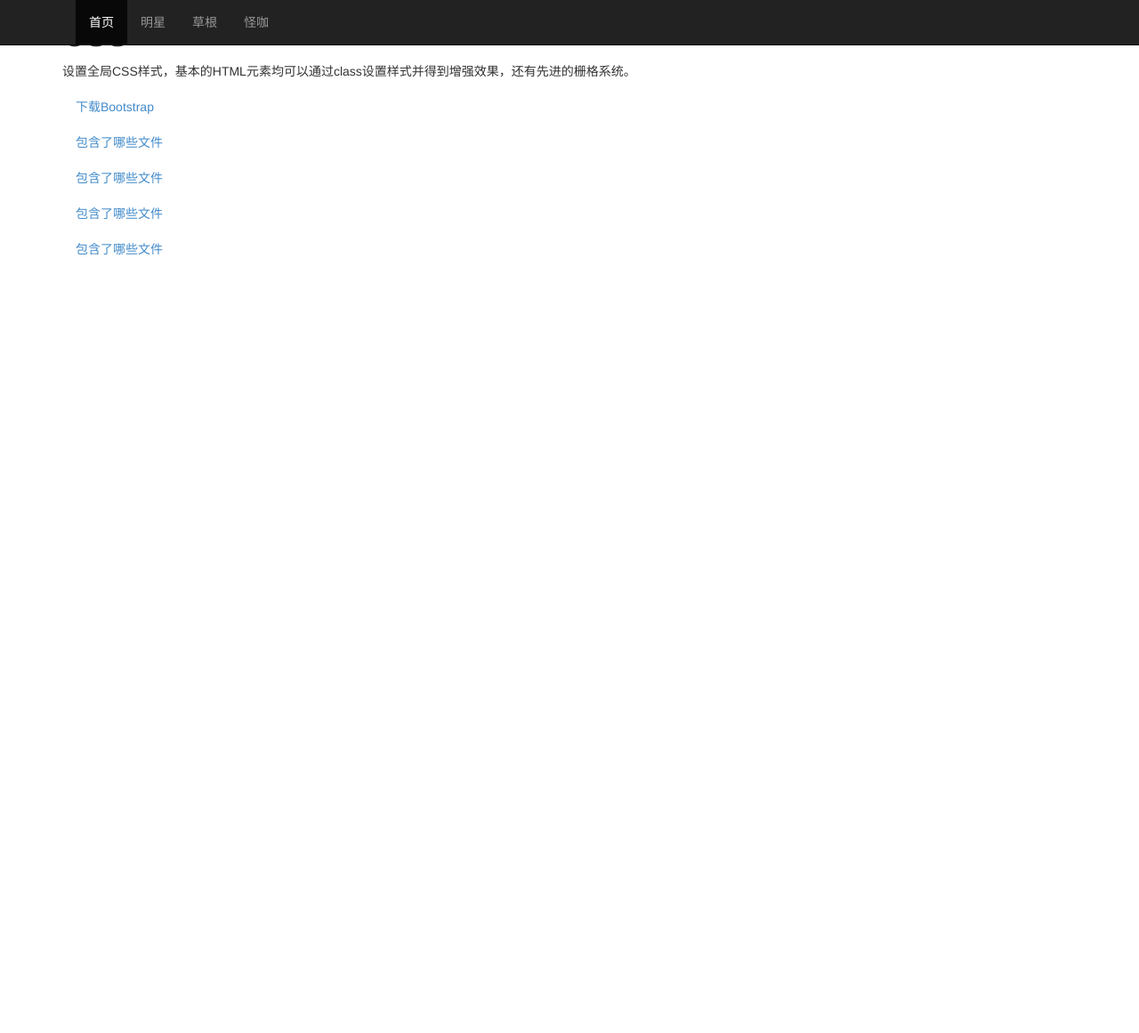
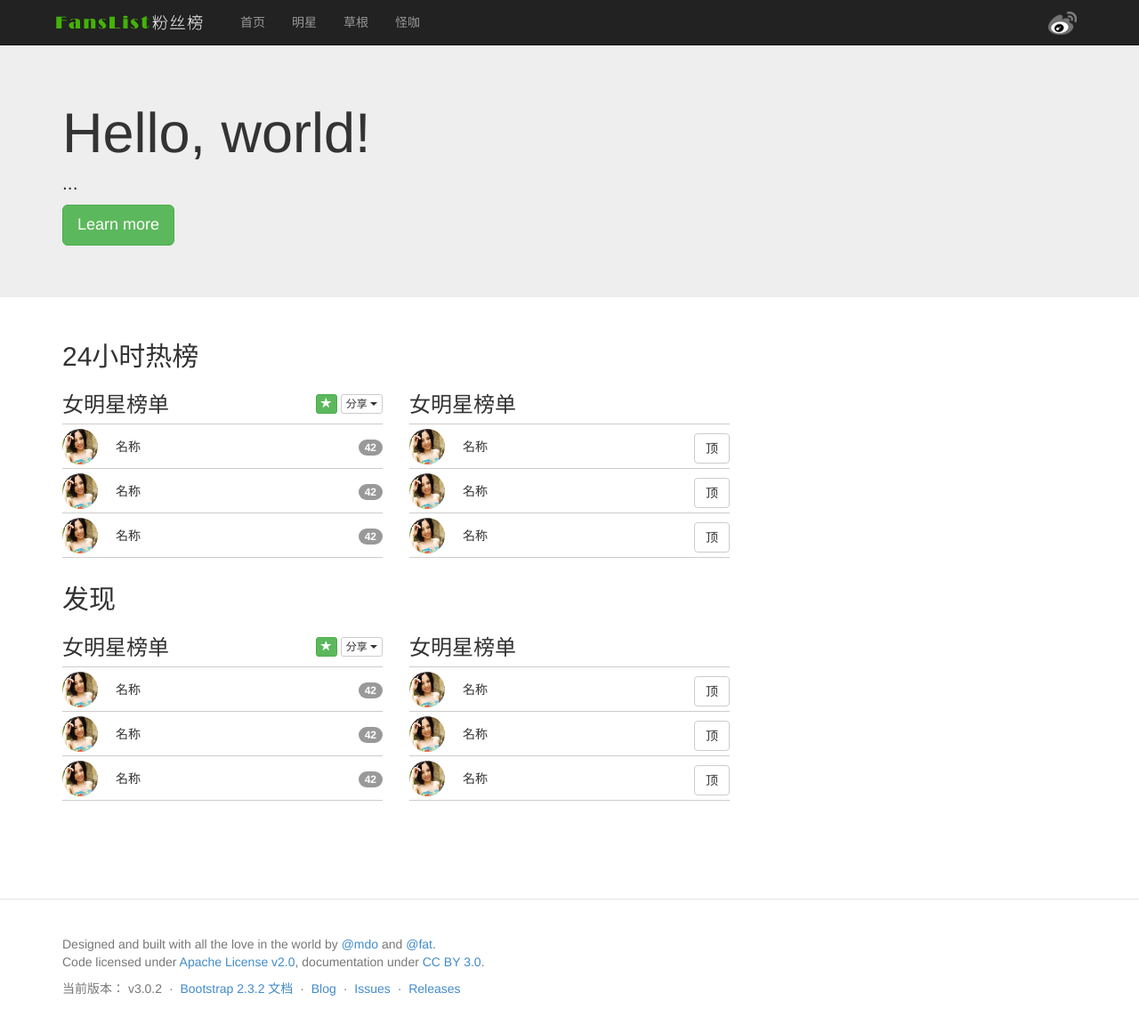
Before and after one commit to zhangyujian/fanslist, a PHP site: page / in a window 1280 px wide. Shown: the whole page at 89% size. Before the commit the page ends 287 px from the top, so only its background shows below. Run offline with PHP 8.4, Linux system fonts and the light colour scheme.

Commit message:
logo and detail.html

```diff
--- a/css/docs.css
+++ b/css/docs.css
@@ -52,7 +52,6 @@ body {
 
 /* Outline button for use within the docs */
 .btn-outline {
-  color: #563d7c;
   background-color: #fff;
   border-color: #e5e5e5;
 }
@@ -60,8 +59,6 @@ body {
 .btn-outline:focus,
 .btn-outline:active {
   color: #fff;
-  background-color: #563d7c;
-  border-color: #563d7c;
 }
 
 /* Inverted outline button (white on dark) */
@@ -73,7 +70,6 @@ body {
 .btn-outline-inverse:hover,
 .btn-outline-inverse:focus,
 .btn-outline-inverse:active {
-  color: #563d7c;
   text-shadow: none;
   background-color: #fff;
   border-color: #fff;
@@ -88,18 +84,17 @@ body {
 
 .bs-docs-nav {
   text-shadow: 0 -1px 0 rgba(0,0,0,.15);
+  /*
   background-color: #563d7c;
   border-color: #463265;
+  */
   box-shadow: 0 1px 0 rgba(255,255,255,.1);
-}
-.bs-docs-nav .navbar-collapse {
-  border-color: #463265;
 }
 .bs-docs-nav .navbar-brand {
   display: block; margin: 10px 20px 0 0; width: 180px; height: 30px; text-indent: -999em; background: url(../images/logo.png) no-repeat;
 }
 .bs-docs-nav .navbar-nav > li > a {
-  color: #cdbfe3;
+  /*color: #cdbfe3;*/
 }
 .bs-docs-nav .navbar-nav > li > a:hover {
   color: #fff;
@@ -107,15 +102,8 @@ body {
 .bs-docs-nav .navbar-nav > .active > a,
 .bs-docs-nav .navbar-nav > .active > a:hover {
   color: #fff;
-  background-color: #463265;
 }
-.bs-docs-nav .navbar-toggle {
-  border-color: #563d7c;
-}
-.bs-docs-nav .navbar-toggle:hover {
-  background-color: #463265;
-  border-color: #463265;
-}
+
 
 
 /*
@@ -342,7 +330,6 @@ body {
   font-size: 13px !important;
   line-height: 16px !important;
   text-align: left;
-  background: #463265 !important;
   border: 0 !important;
   box-shadow: inset 0 3px 5px rgba(0,0,0,.075);
 }
@@ -489,9 +476,7 @@ body {
 .bs-sidebar .nav > .active:hover > a,
 .bs-sidebar .nav > .active:focus > a {
   font-weight: bold;
-  color: #563d7c;
   background-color: transparent;
-  border-right: 1px solid #563d7c;
 }
 
 /* Nav: second level (shown on .active) */
--- a/css/style.css
+++ b/css/style.css
@@ -1,12 +1,12 @@
 .list{ padding: 0; }
 .list li{ display: block; height: 50px; border-bottom: solid 1px #ccc; clear: both; }
 .list li .pic,
-.list li h3{ float: left; line-height: 50px; }
+.list li h4{ float: left; line-height: 50px; }
 .list li .action{ float: right; line-height: 50px; }
 .list li .pic img{ display: block; margin-top:5px; width: 40px; height: 40px; }
-.list li h3{ margin: 0; padding-left: 20px; font-size: 14px; }
+.list li h4{ margin: 0; padding-left: 20px; font-size: 14px; }
 
-.list .list-hd h2{ margin: 15px 0 0 0; float: left; font-size: 24px; }
+.list .list-hd h3{ margin: 15px 0 0 0; float: left; font-size: 24px; }
 .list .list-hd .action{ float: right; }
 
 /* society */
--- a/index.html
+++ b/index.html
@@ -1,71 +1,268 @@
 <!DOCTYPE html>
 <html>
 <head>
-<meta charset="utf-8">
-<meta http-equiv="X-UA-Compatible" content="IE=edge">
-<meta name="viewport" content="width=device-width, initial-scale=1.0">
-<meta name="description" content="">
-<meta name="author" content="">
-<title>fanslist</title>
-<link rel="stylesheet" type="text/css" href="css/bootstrap.min.css">
-<link rel="stylesheet" type="text/css" href="css/style.css">
-<script type="js/jquery.min.js"></script>
-<script type="js/bootstrap.min.js"></script>
-</style>
+<!-- Meta, title, CSS, favicons, etc. -->
+<meta charset="utf-8" />
+<meta http-equiv="X-UA-Compatible" content="IE=edge" />
+<meta name="viewport" content="width=device-width, initial-scale=1.0" />
+<meta name="description" content="" />
+<meta name="author" content="" />
+<title>粉丝榜</title>
+<!-- Bootstrap core CSS -->
+<link href="css/bootstrap.min.css" rel="stylesheet" />
+<!-- Documentation extras -->
+<link href="css/docs.css" rel="stylesheet" />
+<link href="css/style.css" rel="stylesheet" />
+<!--[if lt IE 9]>
+    <script src="js/ie8-responsive-file-warning.js"></script>
+<![endif]-->
+<!-- HTML5 shim and Respond.js IE8 support of HTML5 elements and media queries -->
+<!--[if lt IE 9]>
+    <script src="http://cdn.bootcss.com/html5shiv/3.7.0/html5shiv.min.js">
+    </script>
+    <script src="http://cdn.bootcss.com/respond.js/1.3.0/respond.min.js">
+    </script>
+<![endif]-->
 </head>
-<body>
-<div class="navbar navbar-inverse navbar-fixed-top bs-docs-nav">
+
+<body class="bs-docs-home">
+<!-- Docs master nav -->
+<header class="navbar navbar-inverse navbar-fixed-top bs-docs-nav" role="banner">
     <div class="container">
         <div class="navbar-header">
             <button class="navbar-toggle" type="button" data-toggle="collapse" data-target=".bs-navbar-collapse">
-				<span class="sr-only">Toggle navigation</span>
-				<span class="icon-bar"></span>
-				<span class="icon-bar"></span>
-				<span class="icon-bar"></span>
+                <span class="sr-only">
+                    导航切换
+                </span>
+                <span class="icon-bar">
+                </span>
+                <span class="icon-bar">
+                </span>
+                <span class="icon-bar">
+                </span>
             </button>
-			<a href="/" class="brand"></a>
+            <a href="./" class="navbar-brand">
+                FansList
+            </a>
         </div>
-		<div class="collapse navbar-collapse bs-navbar-collapse">
+        <nav class="collapse navbar-collapse bs-navbar-collapse" role="navigation">
             <ul class="nav navbar-nav">
-				<li class="active">
-					<a href="#">首页</a>
+                <li>
+                    <a href="./getting-started">
+                        首页
+                    </a>
                 </li>
                 <li>
-					<a href="#">明星</a>
+                    <a href="./css">
+                        明星
+                    </a>
                 </li>
                 <li>
-					<a href="#">草根</a>
+                    <a href="./components">
+                        草根
+                    </a>
                 </li>
                 <li>
-					<a href="#">怪咖</a>
+                    <a href="./javascript">
+                        怪咖
+                    </a>
+                </li>
+            </ul>
+            <ul class="nav navbar-nav navbar-right">
+                <li>
+                    <a class="icon-society icon-society-weibo" href="#" title="FansList的新浪微博">新浪微博</a>
+                </li>
+            </ul>
+        </nav>
+    </div>
+</header>
+<div class="jumbotron">
+    <div class="container">
+        <h1>Hello, world!</h1>
+        <p>...</p>
+        <p><a class="btn btn-success btn-lg" role="button">Learn more</a></p>
+    </div>
+</div>
+<!-- Page content of course! -->
+<main id="content" role="main">
+    <div class="container">
+        <h2>24小时热榜</h2>
+        <div class="row">
+            <div class="col-md-4">
+                <ul class="list">
+                    <li class="list-hd">
+                        <h3>女明星榜单</h3>
+                        <div class="action">
+                            <button type="button" class="btn btn-success btn-xs">
+                                <span class="glyphicon glyphicon-star"></span>
+                            </button>
+                            <div class="btn-group">
+                                <button class="btn btn-default btn-xs dropdown-toggle" type="button" data-toggle="dropdown">
+                                    分享 <span class="caret"></span>
+                                </button>
+                                <ul class="dropdown-menu">
+                                    <li><a href="#">新浪微博</a></li>
+                                    <li><a href="#">QQ控件</a></li>
+                                    <li><a href="#">腾讯微博</a></li>
+                                    <li><a href="#">人人网</a></li>
+                                </ul>
+                            </div>
+                        </div>
+                    </li>
+                    <li>
+                        <div class="pic"><img src="img/pic.jpg" class="img-circle" /></div>
+                        <h4>名称</h4>
+                        <div class="action">
+                            <span class="badge">42</span>
+                        </div>
+                    </li>
+                    <li>
+                        <div class="pic"><img src="img/pic.jpg" class="img-circle" /></div>
+                        <h4>名称</h4>
+                        <div class="action">
+                            <span class="badge">42</span>
+                        </div>
+                    </li>
+                    <li>
+                        <div class="pic"><img src="img/pic.jpg" class="img-circle" /></div>
+                        <h4>名称</h4>
+                        <div class="action">
+                            <span class="badge">42</span>
+                        </div>
                     </li>
                 </ul>
             </div>
+
+            <div class="col-md-4">
+                <ul class="list">
+                    <li class="list-hd">
+                        <h3>女明星榜单</h3>
+                    </li>
+                    <li>
+                        <div class="pic"><img src="img/pic.jpg" class="img-circle" /></div>
+                        <h4>名称</h4>
+                        <div class="action">
+                            <button type="button" class="btn btn-default">顶</button>
                         </div>
+                    </li>
+                    <li>
+                        <div class="pic"><img src="img/pic.jpg" class="img-circle" /></div>
+                        <h4>名称</h4>
+                        <div class="action">
+                            <button type="button" class="btn btn-default">顶</button>
                         </div>
-<div class="bs-header" id="content">
-	<div class="container">
-		<h1>CSS</h1>
-		<p>设置全局CSS样式，基本的HTML元素均可以通过class设置样式并得到增强效果，还有先进的栅格系统。</p>
+                    </li>
+                    <li>
+                        <div class="pic"><img src="img/pic.jpg" class="img-circle" /></div>
+                        <h4>名称</h4>
+                        <div class="action">
+                            <button type="button" class="btn btn-default">顶</button>
                         </div>
+                    </li>
+                </ul>
             </div>
-<div class="container bs-docs-container">
+
+        </div>
+        <h2>发现</h2>
         <div class="row">
-		<div class="col-md-3">
-			<div class="bs-sidebar hidden-print affix">
-				<ul class="nav bs-sidenav">
-					<li class="active"><a href="#">下载Bootstrap</a></li>
-					<li><a href="#">包含了哪些文件</a></li>
-					<li><a href="#">包含了哪些文件</a></li>
-					<li><a href="#">包含了哪些文件</a></li>
-					<li><a href="#">包含了哪些文件</a></li>
+            <div class="col-md-4">
+                <ul class="list">
+                    <li class="list-hd">
+                        <h3>女明星榜单</h3>
+                        <div class="action">
+                            <button type="button" class="btn btn-success btn-xs">
+                                <span class="glyphicon glyphicon-star"></span>
+                            </button>
+                            <div class="btn-group">
+                                <button class="btn btn-default btn-xs dropdown-toggle" type="button" data-toggle="dropdown">
+                                    分享 <span class="caret"></span>
+                                </button>
+                                <ul class="dropdown-menu">
+                                    <li><a href="#">新浪微博</a></li>
+                                    <li><a href="#">QQ控件</a></li>
+                                    <li><a href="#">腾讯微博</a></li>
+                                    <li><a href="#">人人网</a></li>
                                 </ul>
                             </div>
                         </div>
-		<div class="col-md-9">
-			<br /><br /><br /><br /><br /><br /><br /><br /><br /><br /><br /><br /><br /><br /><br /><br /><br /><br /><br /><br /><br /><br /><br /><br /><br /><br /><br /><br /><br /><br /><br /><br /><br />
+                    </li>
+                    <li>
+                        <div class="pic"><img src="img/pic.jpg" class="img-circle" /></div>
+                        <h4>名称</h4>
+                        <div class="action">
+                            <span class="badge">42</span>
+                        </div>
+                    </li>
+                    <li>
+                        <div class="pic"><img src="img/pic.jpg" class="img-circle" /></div>
+                        <h4>名称</h4>
+                        <div class="action">
+                            <span class="badge">42</span>
+                        </div>
+                    </li>
+                    <li>
+                        <div class="pic"><img src="img/pic.jpg" class="img-circle" /></div>
+                        <h4>名称</h4>
+                        <div class="action">
+                            <span class="badge">42</span>
+                        </div>
+                    </li>
+                </ul>
+            </div>
+
+            <div class="col-md-4">
+                <ul class="list">
+                    <li class="list-hd">
+                        <h3>女明星榜单</h3>
+                    </li>
+                    <li>
+                        <div class="pic"><img src="img/pic.jpg" class="img-circle" /></div>
+                        <h4>名称</h4>
+                        <div class="action">
+                            <button type="button" class="btn btn-default">顶</button>
+                        </div>
+                    </li>
+                    <li>
+                        <div class="pic"><img src="img/pic.jpg" class="img-circle" /></div>
+                        <h4>名称</h4>
+                        <div class="action">
+                            <button type="button" class="btn btn-default">顶</button>
+                        </div>
+                    </li>
+                    <li>
+                        <div class="pic"><img src="img/pic.jpg" class="img-circle" /></div>
+                        <h4>名称</h4>
+                        <div class="action">
+                            <button type="button" class="btn btn-default">顶</button>
+                        </div>
+                    </li>
+                </ul>
+            </div>
+
         </div>
     </div>
+</main>
+<footer class="bs-footer" role="contentinfo">
+    <div class="container">
+        <p>Designed and built with all the love in the world by <a href="http://twitter.com/mdo" target="_blank">@mdo</a> and <a href="http://twitter.com/fat" target="_blank">@fat</a>.</p>
+        <p>Code licensed under <a href="http://www.apache.org/licenses/LICENSE-2.0" target="_blank">Apache License v2.0</a>, documentation under <a href="http://creativecommons.org/licenses/by/3.0/">CC BY 3.0</a>.</p>
+        <ul class="footer-links">
+            <li>当前版本： v3.0.2</li>
+            <li class="muted">&middot;</li>
+            <li><a href="http://v2.bootcss.com/">Bootstrap 2.3.2 文档</a></li>
+            <li class="muted">&middot;</li>
+            <li><a href="http://blog.getbootstrap.com">Blog</a></li>
+            <li class="muted">&middot;</li>
+            <li><a href="https://github.com/twbs/bootstrap/issues?state=open">Issues</a></li>
+            <li class="muted">&middot;</li>
+            <li><a href="https://github.com/twbs/bootstrap/releases">Releases</a></li>
+        </ul>
     </div>
+</footer>
+<!-- Bootstrap core JavaScript==================================================-->
+<!-- Placed at the end of the document so the pages load faster -->
+<script src="js/jquery.min.js"></script>
+<script src="js/bootstrap.min.js"></script>
 </body>
+
 </html>
```
Also changed, not shown: detail.html (renamed from test.html, +3 -83 lines), images/logo.png, images/logo_hover.png, 1 other file. Lines whose indentation alone changed are shown as unchanged.
